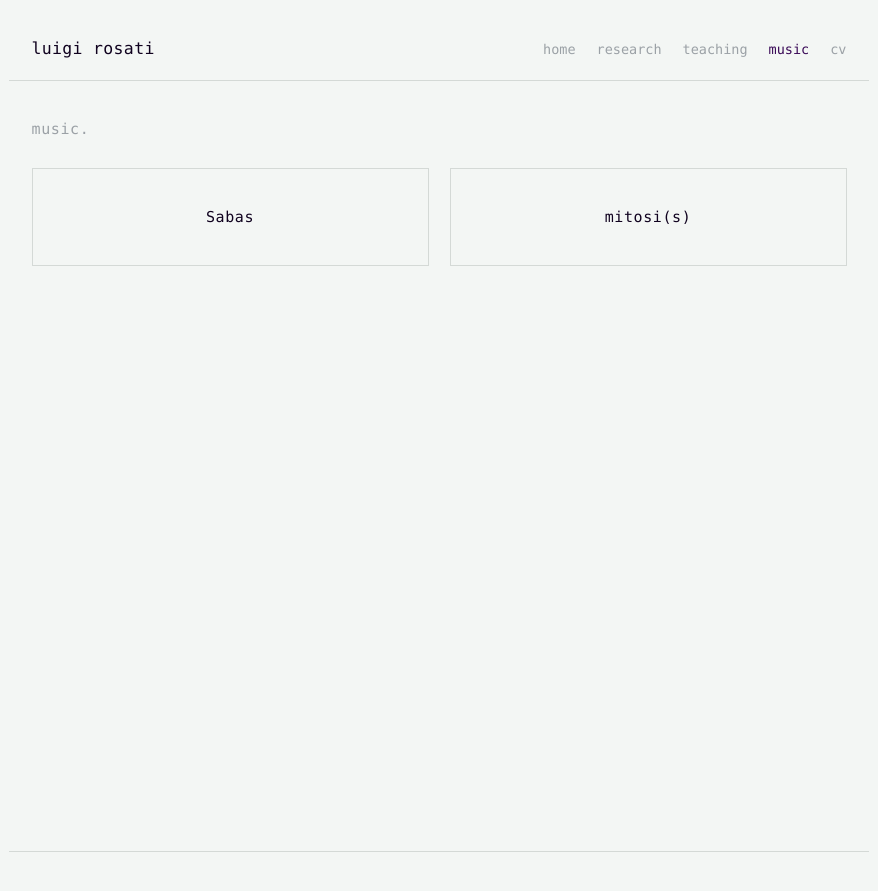
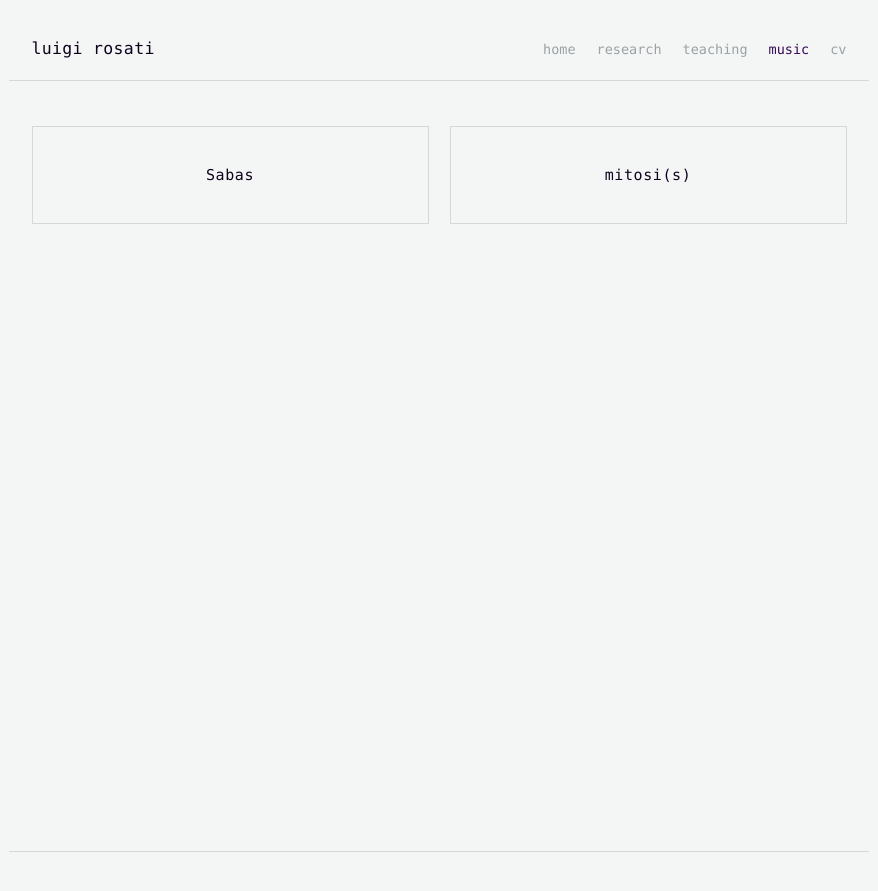
Before and after one commit to luigirosati/luigirosati.github.io, a Jekyll site: the page built from music.md, in a window 1280 px wide. Shown: the top 891 px of the page, without its empty margins (201-1079 px from the left). Built offline with Jekyll 4.4.1, drawn with Linux system fonts in a browser that asks for light colours.

Commit message:
remove placeholder

```diff
--- a/music.md
+++ b/music.md
@@ -2,8 +2,6 @@
 layout: default
 title: Music
 ---
-
-<p class="page-title">music.</p>
 
 <div class="music-grid">
   <a class="music-card" href="/music/sabas">
```
